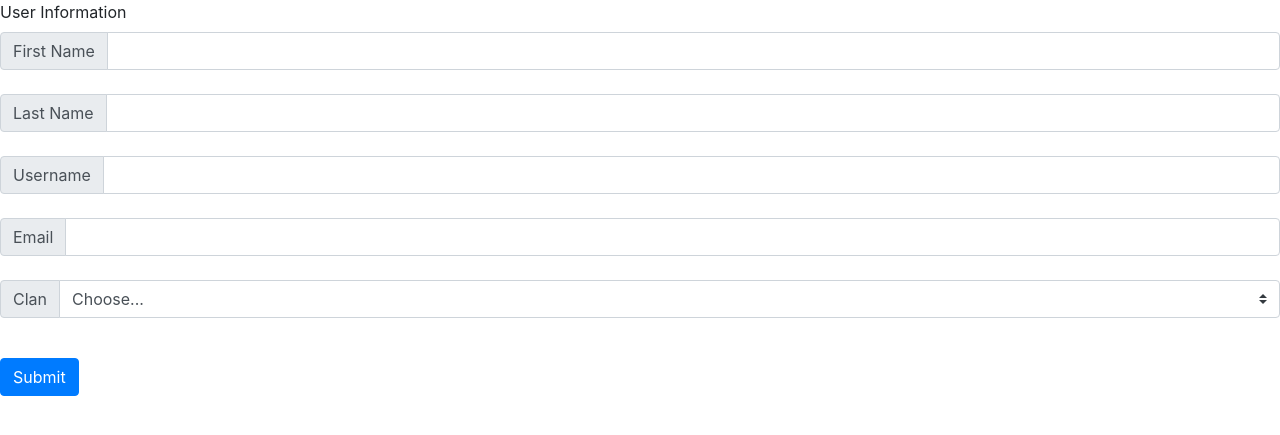
After one commit to jy477274/GroupProjectDB, a PHP site: page /UserEntryForm.php in a window 1280 px wide. The commit adds this page. Shown: the top 435 px of the page. Run offline with PHP 8.4, Linux system fonts and the light colour scheme; some libraries are stand-ins or nearby versions.

Commit message:
Add files via upload

```diff
--- /dev/null
+++ b/UserEntryForm.php
@@ -0,0 +1,73 @@
+<!doctype html>
+<html lang="en">
+  <head>
+    <!-- Required meta tags -->
+    <meta charset="utf-8">
+    <meta name="viewport" content="width=device-width, initial-scale=1, shrink-to-fit=no">
+
+    <!-- Bootstrap CSS -->
+    <link rel="stylesheet" href="https://maxcdn.bootstrapcdn.com/bootstrap/4.0.0/css/bootstrap.min.css" integrity="sha384-Gn5384xqQ1aoWXA+058RXPxPg6fy4IWvTNh0E263XmFcJlSAwiGgFAW/dAiS6JXm" crossorigin="anonymous">
+    <form>
+      <fieldset>
+        <!-- First Name -->
+       <label>User Information</label>
+
+        <div class="input-group">
+          <div class="input-group-prepend">
+            <span class="input-group-text" id="First Name">First Name</span>
+          </div>
+          <input type="text" class="form-control">
+        </div><br>
+
+      <!-- Last Name -->
+      <div class="input-group">
+        <div class="input-group-prepend">
+          <span class="input-group-text" id="Last Name">Last Name</span>
+        </div>
+        <input type="text" class="form-control">
+      </div><br>
+
+      <!-- Username -->
+      <div class="input-group">
+        <div class="input-group-prepend">
+          <span class="input-group-text" id="Username">Username</span>
+        </div>
+        <input type="text" class="form-control">
+      </div><br>
+
+      <!-- Email -->
+      <div class="input-group">
+        <div class="input-group-prepend">
+          <span class="input-group-text" id="Email">Email</span>
+        </div>
+        <input type="text" class="form-control">
+      </div><br>
+
+      <!-- Clan Input -->
+      <div class="input-group mb-3">
+        <div class="input-group-prepend">
+          <label class="input-group-text" for="ClanSelect">Clan</label>
+        </div>
+        <select class="custom-select" id="ClanSelect">
+          <option selected>Choose...</option>
+          <option value="Ziza">Ziza</option>
+          <option value="MLG">MLG</option>
+          <option value="42069360NS">42069360NS</option>
+          <option value="H@v0cc">H@v0cc</option>
+          <option value="Shakira">Shakira ( ͡° ͜ʖ ͡°)</option>
+        </select>
+      </div><br>
+
+      <!-- Submit Button -->
+      <button type="submit" class="btn btn-primary">Submit</button>
+
+      </fieldset>
+    </form>
+
+    <!-- Optional JavaScript -->
+    <!-- jQuery first, then Popper.js, then Bootstrap JS -->
+    <script src="https://code.jquery.com/jquery-3.2.1.slim.min.js" integrity="sha384-KJ3o2DKtIkvYIK3UENzmM7KCkRr/rE9/Qpg6aAZGJwFDMVNA/GpGFF93hXpG5KkN" crossorigin="anonymous"></script>
+    <script src="https://cdnjs.cloudflare.com/ajax/libs/popper.js/1.12.9/umd/popper.min.js" integrity="sha384-ApNbgh9B+Y1QKtv3Rn7W3mgPxhU9K/ScQsAP7hUibX39j7fakFPskvXusvfa0b4Q" crossorigin="anonymous"></script>
+    <script src="https://maxcdn.bootstrapcdn.com/bootstrap/4.0.0/js/bootstrap.min.js" integrity="sha384-JZR6Spejh4U02d8jOt6vLEHfe/JQGiRRSQQxSfFWpi1MquVdAyjUar5+76PVCmYl" crossorigin="anonymous"></script>
+  </body>
+</html>
```
Also changed, not shown: CharacterCreation.php (+39 -0 lines).
